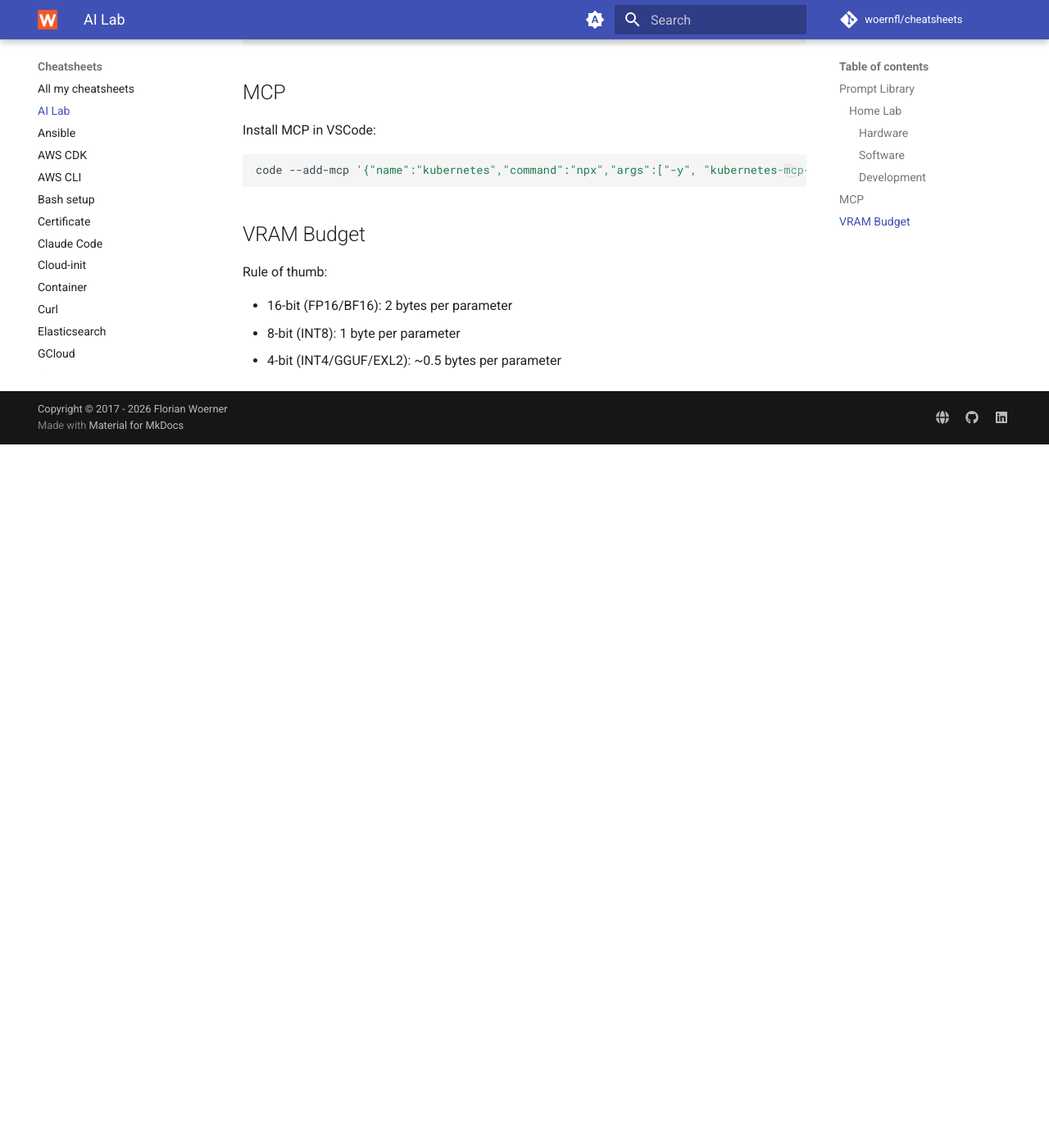
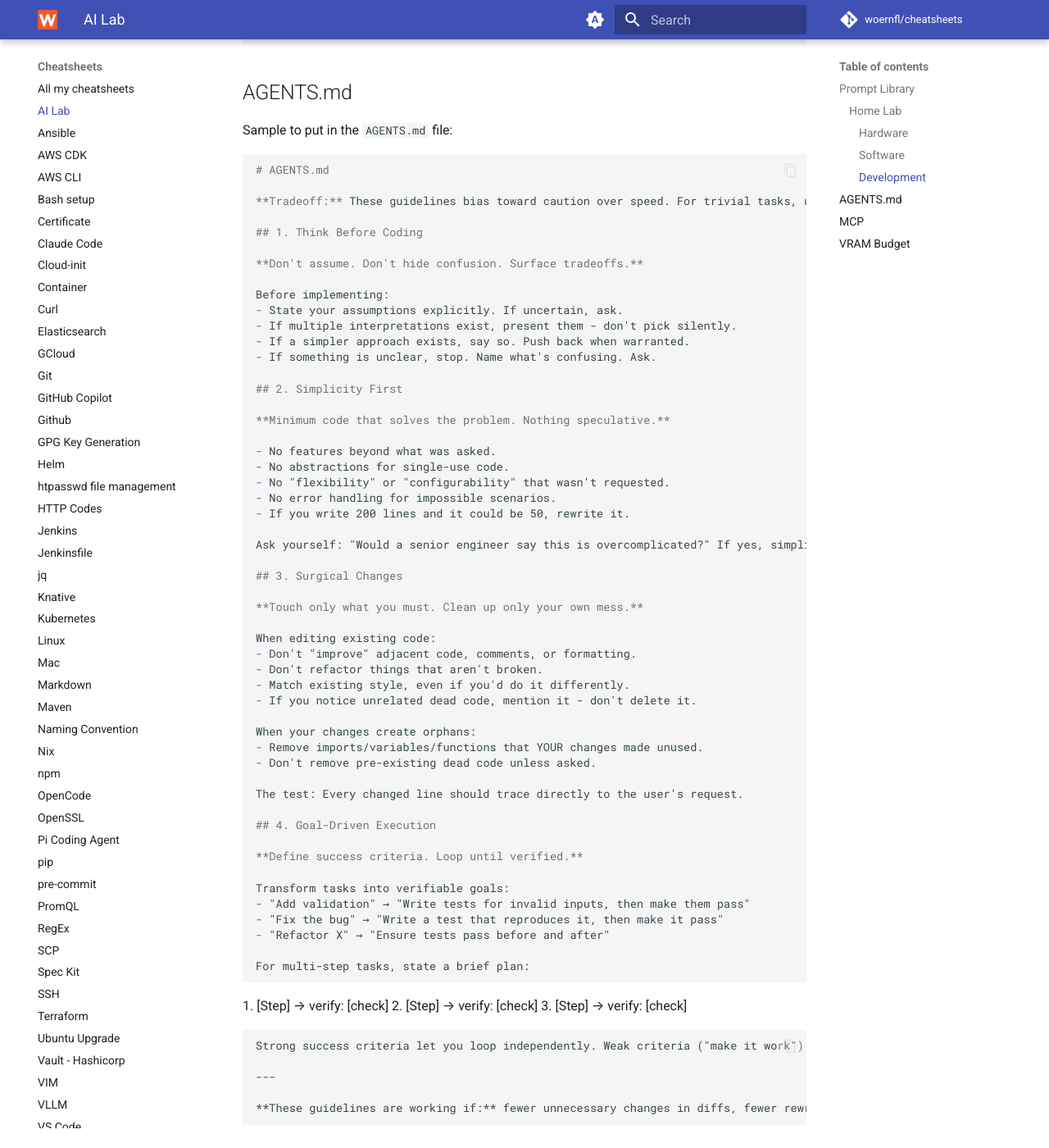
Before and after one commit to woernfl/cheatsheets, an MkDocs documentation site: the page built from docs/ai-lab.md, in a window 1280 px wide and 1400 px high, scrolled down 2040 px. Shown: the whole window at 82% size. Built offline with MkDocs 1.6.1 and Material for MkDocs 9.7.7, drawn with Linux system fonts in a browser that asks for light colours; comment, search, counter and statistics services are not loaded; before the commit the page ends 2582 px from its top, so only the background shows below that.

Commit message:
Document coding guidelines in AGENTS.md
Added guidelines for coding practices in AGENTS.md.

````diff
--- a/docs/ai-lab.md
+++ b/docs/ai-lab.md
@@ -103,6 +103,76 @@
 No need to tell me that my setup is great. Just answer the question.
 ```
 
+## AGENTS.md
+
+Sample to put in the `AGENTS.md` file:
+
+```markdown
+# AGENTS.md
+
+**Tradeoff:** These guidelines bias toward caution over speed. For trivial tasks, use judgment.
+
+## 1. Think Before Coding
+
+**Don't assume. Don't hide confusion. Surface tradeoffs.**
+
+Before implementing:
+- State your assumptions explicitly. If uncertain, ask.
+- If multiple interpretations exist, present them - don't pick silently.
+- If a simpler approach exists, say so. Push back when warranted.
+- If something is unclear, stop. Name what's confusing. Ask.
+
+## 2. Simplicity First
+
+**Minimum code that solves the problem. Nothing speculative.**
+
+- No features beyond what was asked.
+- No abstractions for single-use code.
+- No "flexibility" or "configurability" that wasn't requested.
+- No error handling for impossible scenarios.
+- If you write 200 lines and it could be 50, rewrite it.
+
+Ask yourself: "Would a senior engineer say this is overcomplicated?" If yes, simplify.
+
+## 3. Surgical Changes
+
+**Touch only what you must. Clean up only your own mess.**
+
+When editing existing code:
+- Don't "improve" adjacent code, comments, or formatting.
+- Don't refactor things that aren't broken.
+- Match existing style, even if you'd do it differently.
+- If you notice unrelated dead code, mention it - don't delete it.
+
+When your changes create orphans:
+- Remove imports/variables/functions that YOUR changes made unused.
+- Don't remove pre-existing dead code unless asked.
+
+The test: Every changed line should trace directly to the user's request.
+
+## 4. Goal-Driven Execution
+
+**Define success criteria. Loop until verified.**
+
+Transform tasks into verifiable goals:
+- "Add validation" → "Write tests for invalid inputs, then make them pass"
+- "Fix the bug" → "Write a test that reproduces it, then make it pass"
+- "Refactor X" → "Ensure tests pass before and after"
+
+For multi-step tasks, state a brief plan:
+```
+1. [Step] → verify: [check]
+2. [Step] → verify: [check]
+3. [Step] → verify: [check]
+```
+
+Strong success criteria let you loop independently. Weak criteria ("make it work") require constant clarification.
+
+---
+
+**These guidelines are working if:** fewer unnecessary changes in diffs, fewer rewrites due to overcomplication, and clarifying questions come before implementation rather than after mistakes.
+```
+
 ## MCP
 
 Install MCP in VSCode:
````
